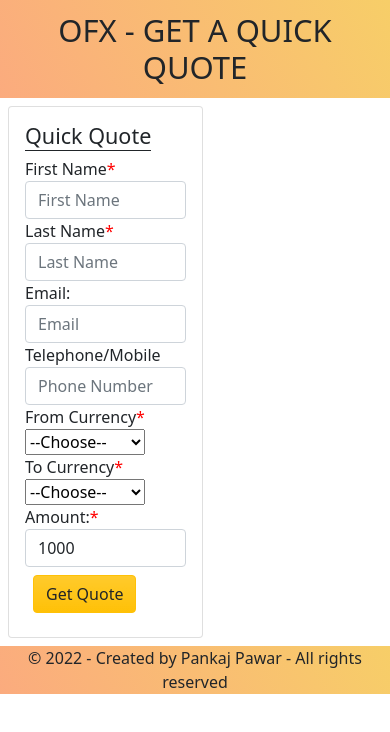
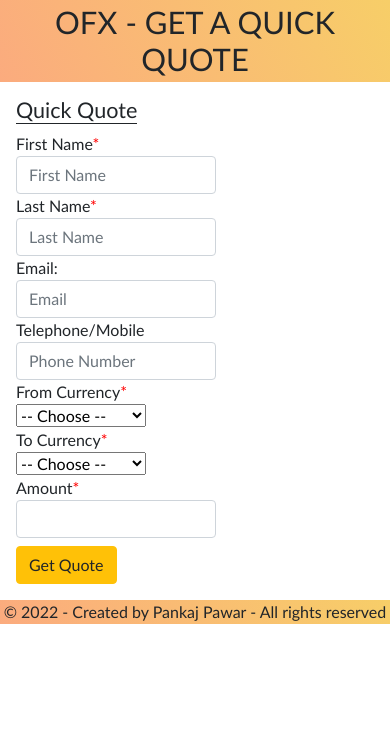
Before and after one commit to pankajpawar2/Currency_Conersion_Quote, a React (Create React App) app: page / in a window 390 px wide. Shown: the top 732 px of the page. Built offline with nearby package versions, Linux system fonts and the light colour scheme.

Commit message:
Used react-hook-form for better form validation and applied styling to components

```diff
--- a/package.json
+++ b/package.json
@@ -10,6 +10,7 @@
     "bootstrap": "^5.1.3",
     "react": "^18.0.0",
     "react-dom": "^18.0.0",
+    "react-hook-form": "^7.29.0",
     "react-redux": "^7.2.8",
     "react-scripts": "5.0.0",
     "redux": "^4.1.2",
--- a/src/App.css
+++ b/src/App.css
@@ -13,13 +13,47 @@
 background-image: linear-gradient(62deg, #FBAB7E 0%, #F7CE68 100%);
 }
 
+.alert {
+  max-width: 300px;
+}
+
+body {
+  font-family:'Gill Sans', 'Gill Sans MT', Calibri, 'Trebuchet MS', sans-serif
+}
+
 @media only screen and (max-width: 768px) {
   select {
-    max-width:120px;
+    max-width:130px;
   }
 
-  button {
-    max-width: 150px;
+  input {
+    max-width: 200px;
+  }
+
+ .display-6 {
+    font-size: 20px;
+  }
+
+  .display-7 {
+    font-size: 22px;
+  }
+
+  h3 {
+    font-size: small;
+    margin-top: 30vh;
+  }
+}
+
+@media only screen and (min-width: 768px) {
+
+  .d-flex {
+    margin-left: 28vw;
+
+  }
+
+  .form-container {
+
+    width: 300px;
   }
 }
 
--- a/src/components/Header.js
+++ b/src/components/Header.js
@@ -2,10 +2,8 @@
 import "../App.css";
 export default function Header() {
   return (
-    <nav className="w-80 m-lg-2 p-1 display-5 ">
-      <p className="font-weight-bold text-center m-2">
-        OFX - GET A QUICK QUOTE
-      </p>
+    <nav className="w-80 p-1 text-center display-5 ">
+      <strong>OFX - GET A QUICK QUOTE</strong>
     </nav>
   );
 }
--- a/src/components/QuoteForm.js
+++ b/src/components/QuoteForm.js
@@ -1,4 +1,5 @@
 import React, { useState } from "react";
+import { useForm } from "react-hook-form";
 import axios from "axios";
 import "../App.css";
 import QuotePrice from "./QuotePrice";
@@ -7,38 +8,28 @@
 import currencyData from "../currencyData";
 
 export default function QuoteForm(props) {
+  //Using useForm hook from reaxct-hook-form - register for registering form input fields so that value is availabe on form submission and validation
+  const {
+    register,
+    handleSubmit,
+    formState: { errors },
+  } = useForm();
+
   //quoteData state to store response object from OFX API call
   const [quoteData, setQuoteData] = useState({
     CustomerRate: "",
     CustomerAmount: "",
     Message: "",
+    fromCurrency: "",
+    toCurrency: "",
+    amount: "",
   });
 
-  //useState hook to set state of form elements, which will be set when onChange event is triggered on the form element
-  const [formData, setFormData] = useState({
-    firstName: "",
-    lastName: "",
-    email: "",
-    phone: "",
-    // Added default value of 1000
-    amount: 1000,
-    fromCurrency: "",
-    toCurrency: "",
-    phoneCountry: "",
-    error: "",
-  });
-
-  const { fromCurrency, toCurrency, amount } = formData;
-
-  // Validator function to check whether to and from currency are same
-  function validateCurrency() {
+  // OFX API call on form submit
+  function onSubmit({ fromCurrency, toCurrency, amount }) {
+    // event.preventDefault();
     fromCurrency === toCurrency
-      ? setFormData((prevFormData) => {
-          return {
-            ...prevFormData,
-            error: "From and To currency can not be same",
-          };
-        })
+      ? alert("Same currency")
       : axios
           .get(
             `https://api.ofx.com/PublicSite.ApiService/OFX/spotrate/Individual/${fromCurrency}/${toCurrency}/${Number(
@@ -47,54 +38,50 @@
           )
           .then((res) => {
             console.log(res);
-            setQuoteData(res.data);
+            const { CustomerAmount, CustomerRate, Message } = res.data;
+            setQuoteData({
+              CustomerRate,
+              CustomerAmount,
+              Message,
+              fromCurrency,
+              toCurrency,
+              amount,
+            });
           })
           .catch((err) => console.log(err));
-  }
-
-  // OFX API call on form submit
-  function handleSubmit(event) {
-    event.preventDefault();
-    validateCurrency();
-  }
-
-  // triggers on onChange event on form elements and sets state for the elements
-  function handleChange(event) {
-    const { name, value } = event.target;
-    setFormData((prevFormData) => {
-      return {
-        ...prevFormData,
-        [name]: value,
-        // Reset error
-        error: "",
-      };
-    });
   }
 
   return (
     // Used bootstrap classes to style form elements
     <div className="d-flex flex-row ">
-      <div className="card w-50 m-2 card-container">
+      <div className="form-container">
         <div className="card-body">
           <h4 className="card-title">
             <span className="border-bottom border-dark">Quick Quote</span>
           </h4>
 
-          <form onSubmit={handleSubmit}>
+          <form onSubmit={handleSubmit(onSubmit)}>
             <div className="form-group required ">
               <label className="control-label" htmlFor="firstName">
                 First Name
               </label>
               <input
+                {...register("firstName", {
+                  required: true,
+                  pattern: /^[A-Za-z]+$/i,
+                })}
+                placeholder="First Name"
                 type="text"
                 className="form-control"
                 id="firstName"
-                name="firstName"
-                value={formData.firstName}
-                onChange={handleChange}
-                placeholder="First Name"
-                required
               />
+              <span class="bg-danger text-white">
+                {errors.firstName && errors.firstName.type == "required"
+                  ? "**First Name is required**"
+                  : errors.firstName &&
+                    errors.firstName.type == "pattern" &&
+                    "**Please enter a valid first name**"}
+              </span>
             </div>
 
             <div className="form-group required ">
@@ -102,26 +89,31 @@
                 Last Name
               </label>
               <input
+                {...register("lastName", {
+                  required: true,
+                  pattern: /^[A-Za-z]+$/i,
+                })}
                 type="text"
                 className="form-control"
                 id="lastName"
-                name="lastName"
-                value={formData.lastName}
-                onChange={handleChange}
                 placeholder="Last Name"
-                required
               />
+              <span class="bg-danger text-white">
+                {errors.lastName && errors.lastName.type == "required"
+                  ? "**Last Name is required**"
+                  : errors.lastName &&
+                    errors.lastName.type == "pattern" &&
+                    "**Please enter a valid last name**"}
+              </span>
             </div>
 
             <div className="form-group">
               <label htmlFor="email">Email:</label>
               <input
+                {...register("email")}
                 type="text"
                 className="form-control"
                 id="email"
-                name="email"
-                value={formData.email}
-                onChange={handleChange}
                 placeholder="Email"
               />
             </div>
@@ -129,12 +121,10 @@
             <div className="form-group ">
               <label htmlFor="phone">Telephone/Mobile</label>
               <input
+                {...register("phone")}
                 type="text"
                 className="form-control"
                 id="phone"
-                name="phone"
-                value={formData.phone}
-                onChange={handleChange}
                 placeholder="Phone Number"
               />
             </div>
@@ -144,13 +134,10 @@
                 <span className="control-label">From Currency</span>
                 <br />
                 <select
+                  {...register("fromCurrency", { required: true })}
                   id="fromCurrency"
-                  name="fromCurrency"
-                  value={formData.fromCurrency}
-                  onChange={handleChange}
-                  required
                 >
-                  <option value="">--Choose--</option>
+                  <option value="">-- Choose --</option>
                   {currencyData.map((currency) => (
                     <option
                       key={currencyData.indexOf(currency)}
@@ -161,6 +148,12 @@
                   ))}
                 </select>
               </label>
+              <br />
+              {errors.fromCurrency && (
+                <span class="bg-danger text-white">
+                  **From Currency is required**
+                </span>
+              )}
             </div>
 
             <div className="form-group required">
@@ -168,13 +161,10 @@
                 <span className="control-label">To Currency</span>
                 <br />
                 <select
+                  {...register("toCurrency", { required: true })}
                   id="toCurrency"
-                  name="toCurrency"
-                  value={formData.toCurrency}
-                  onChange={handleChange}
-                  required
                 >
-                  <option value="">--Choose--</option>
+                  <option value="">-- Choose --</option>
                   {currencyData.map((currency) => (
                     <option
                       key={currencyData.indexOf(currency)}
@@ -185,29 +175,31 @@
                   ))}
                 </select>
               </label>
+              <br />
+              {errors.toCurrency && (
+                <span class="bg-danger text-white">
+                  *To Currency is required
+                </span>
+              )}
             </div>
 
-            {formData.error && (
-              <span class="bg-danger p-1">{formData.error}</span>
-            )}
             <div className="form-group required">
               <label className="control-label" htmlFor="amount">
-                Amount:
+                Amount
               </label>
               <input
+                {...register("amount", { required: true, min: 1 })}
                 type="number"
                 step="0.0001"
                 className="form-control"
                 id="amount"
-                name="amount"
-                value={formData.amount}
-                onChange={handleChange}
-                min="1"
-                required
               />
+              {errors.amount && (
+                <span class="bg-danger text-white">**Amount is required**</span>
+              )}
             </div>
 
-            <button className="btn btn-warning text-dark bg-gradient m-2">
+            <button className="btn btn-warning text-dark  mt-2">
               Get Quote
             </button>
           </form>
@@ -217,13 +209,15 @@
         {/* Conditional rendering of QuotePrice component after API call on form submit */}
         {/* Checking the message in response object(which is stored in state quoteData) to see if currency transfer is allowed */}
         {quoteData.Message.includes("do not transfer") ? (
-          <h3>{quoteData.Message}</h3>
+          <div class="alert alert-warning mt-5" role="alert">
+            😟 {quoteData.Message}. Please select another currency pair.
+          </div>
         ) : (
           quoteData.CustomerAmount && (
             <QuotePrice
-              fromCurrency={fromCurrency}
-              toCurrency={toCurrency}
-              amount={amount}
+              fromCurrency={quoteData.fromCurrency}
+              toCurrency={quoteData.toCurrency}
+              amount={quoteData.amount}
               customerRate={quoteData.CustomerRate}
               customerAmount={quoteData.CustomerAmount}
             />
--- a/src/components/QuotePrice.js
+++ b/src/components/QuotePrice.js
@@ -13,29 +13,32 @@
   }
 
   return (
-    <div className="jumbotron m-4">
+    <div className="jumbotron m-3">
       <h4 className="card-title">
         <span className="border-bottom border-dark ">Quick Quote</span>
       </h4>
       <p className="lead ">OFX Customer Rate</p>
-      <p className="text-success display-5 ">{customerRate}</p>
-      <p className="lead display-7">From</p>
+      <p className="text-success display-5 ">
+        <strong>{customerRate}</strong>
+      </p>
+      <hr className="my-2" />
+      <p className="lead display-7">From:</p>
       <p className="text-info display-6">
         <span className="text-dark">{fromCurrency} </span>
         {Number(amount).toFixed(2)}
       </p>
-      <p className="lead display-7">To</p>
-      <p className="text-info display-6">
+      <hr className="my-2" />
+      <p className="lead display-7">To:</p>
+      <p className="text-info display-6 ">
         <span className="text-dark">{toCurrency} </span>
         {Number(customerAmount).toFixed(2)}
       </p>
-
       <hr className="my-2" />
       <p className="lead">
         <button
           onClick={refreshPage}
           type="button"
-          className="btn btn-warning text-dark bg-gradient"
+          className="btn btn-dark text-white bg-gradient"
         >
           Start New Quote
         </button>
```
Also changed, not shown: 1 other file (tests, documents, lock files or other folders).
